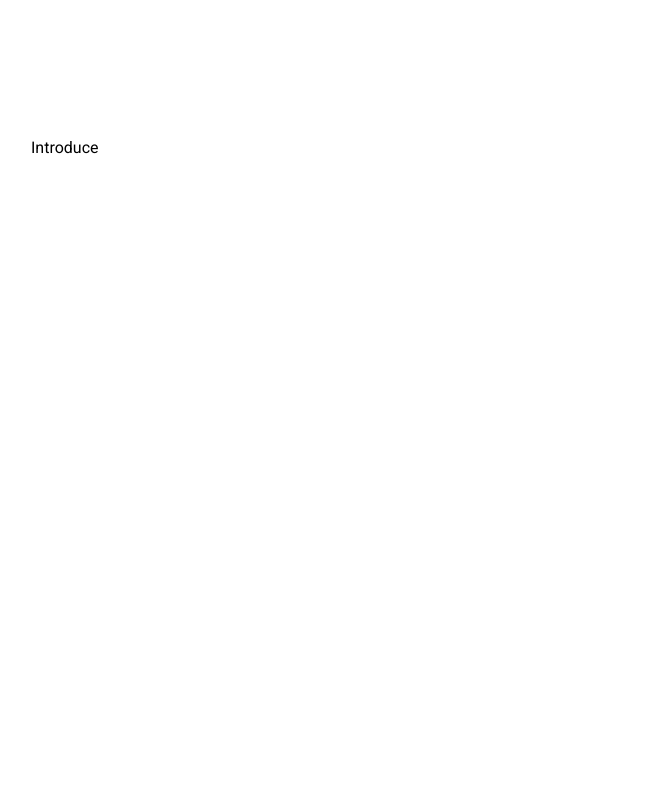
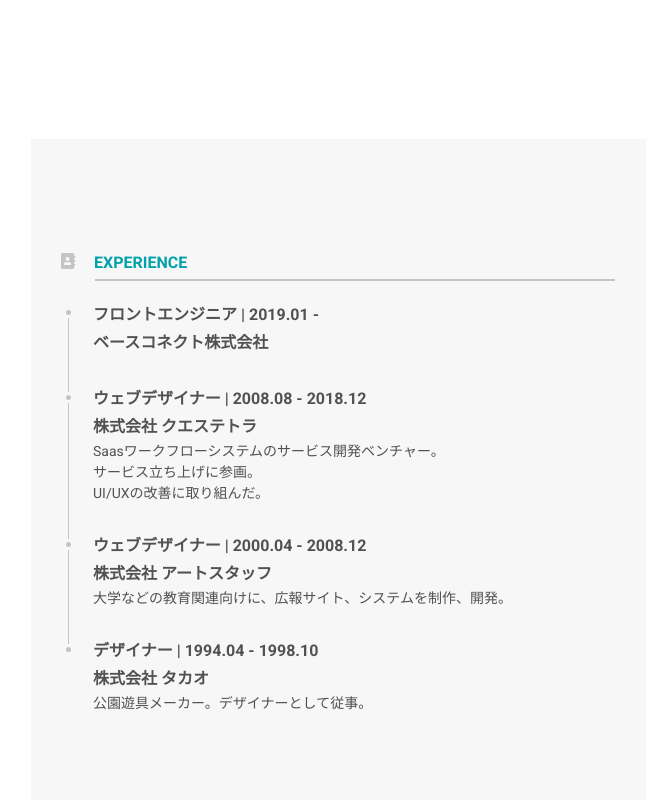
Before and after one commit to chillout2san/react_redux_lp, a React (Create React App) app: page / in a window 1280 px wide. Shown: the part 1160-1960 px from the top of the page, without its empty margins (9-655 px from the left). Built offline with nearby package versions, Linux system fonts and the light colour scheme.

Commit message:
feat: Experience部分実装

```diff
--- /dev/null
+++ b/src/components/common/IconHeader.tsx
@@ -0,0 +1,50 @@
+import styled from 'styled-components'
+import HumanIcon from './human.svg'
+import { Text } from './Text'
+
+interface IconHeaderProps {
+  title: string
+}
+
+const Wrapper = styled.div`
+  margin-bottom: 20px;
+`
+
+const IconTextWrapper = styled.div`
+  display: flex;
+  margin-bottom: 7px;
+`
+
+const Icon = styled.img`
+  width: 15px;
+  height: 16px;
+  margin-right: 18px;
+`
+
+const UnderLineWrapper = styled.div`
+  display: flex;
+  justify-content: flex-end;
+`
+
+const UnderLine = styled.div`
+  width: 520px;
+  height: 0px;
+  border: 1px solid #c4c4c4;
+  text-align: end;
+`
+
+export const IconHeader = (props: IconHeaderProps) => {
+  return (
+    <Wrapper>
+      <IconTextWrapper>
+        <Icon src={HumanIcon} alt="人間の形をしたアイコン" />
+        <Text color="#00A1AB" size="16px" weight="700">
+          {props.title}
+        </Text>
+      </IconTextWrapper>
+      <UnderLineWrapper>
+        <UnderLine />
+      </UnderLineWrapper>
+    </Wrapper>
+  )
+}
--- a/src/components/common/Text.ts
+++ b/src/components/common/Text.ts
@@ -5,10 +5,15 @@ interface TextProps {
   size: string
   weight: string
   mb?: string
+  height?: string
 }
 
 const bottom = (props: TextProps) => {
   return props.mb ? props.mb : '0px'
+}
+
+const height = (props: TextProps) => {
+  return props.height ? props.height : 'normal'
 }
 
 export const Text = styled.p`
@@ -16,4 +21,5 @@ export const Text = styled.p`
   font-size: ${(props: TextProps) => props.size};
   font-weight: ${(props: TextProps) => props.weight};
   margin-bottom: ${bottom};
+  line-height: ${height};
 `
--- a/src/components/home/Introduce.tsx
+++ /dev/null
@@ -1,13 +0,0 @@
-import React from 'react'
-import styled from 'styled-components'
-
-const Wrapper = styled.div`
-  width: 1200px;
-  height: 1160px;
-`
-
-const Introduce: React.VFC = () => {
-  return <Wrapper>Introduce</Wrapper>
-}
-
-export default Introduce
--- /dev/null
+++ b/src/components/home/Introduce/Introduce.tsx
@@ -0,0 +1,18 @@
+import React from 'react'
+import styled from 'styled-components'
+import { Experience } from './parts/IntroduceCard'
+
+const Wrapper = styled.div`
+  width: 1200px;
+  height: 1160px;
+  background: #f7f7f7;
+  padding: 114px 30px 100px 30px;
+`
+
+export const Introduce: React.VFC = () => {
+  return (
+    <Wrapper>
+      <Experience />
+    </Wrapper>
+  )
+}
--- /dev/null
+++ b/src/components/home/Introduce/parts/IntroduceCard.tsx
@@ -0,0 +1,120 @@
+import React from 'react'
+import styled from 'styled-components'
+import { IconHeader } from '../../../common/IconHeader'
+import { Text } from '../../../common/Text'
+
+const Wrapper = styled.div`
+  width: 554px;
+  height: 600px;
+`
+
+const FlexWrapper = styled.div`
+  display: flex;
+`
+
+const TextWrapper = styled.div`
+  width: 522px;
+`
+
+const SharpWrapper = styled.div`
+  width: 14px;
+  margin-top: 9px;
+  margin-right: 18px;
+`
+
+const Circle = styled.div`
+  width: 5px;
+  height: 5px;
+  border-radius: 50%;
+  background: #c4c4c4;
+  margin: 0px auto 3px auto;
+`
+
+interface LineProps {
+  height: string
+}
+
+const Line = styled.div`
+  width: 1px;
+  height: ${(props: LineProps) => props.height};
+  background: #c4c4c4;
+  margin: 0 auto 3px auto;
+`
+
+export const Experience: React.VFC = () => {
+  return (
+    <Wrapper>
+      <IconHeader title="EXPERIENCE" />
+      <FlexWrapper>
+        <SharpWrapper>
+          <Circle />
+          <Line height="74px" />
+          <Circle />
+          <Line height="136px" />
+          <Circle />
+          <Line height="94px" />
+          <Circle />
+        </SharpWrapper>
+        <TextWrapper>
+          <Text color="#515151" size="16px" weight="700" height="28px">
+            フロントエンジニア | 2019.01 -
+          </Text>
+          <Text
+            color="#515151"
+            size="16px"
+            weight="700"
+            height="28px"
+            mb="28px"
+          >
+            ベースコネクト株式会社
+          </Text>
+          <Text color="#515151" size="16px" weight="700" height="28px">
+            ウェブデザイナー | 2008.08 - 2018.12
+          </Text>
+          <Text color="#515151" size="16px" weight="700" height="28px">
+            株式会社 クエステトラ
+          </Text>
+          <Text color="#515151" size="14px" weight="400" height="21px">
+            Saasワークフローシステムのサービス開発ベンチャー。
+          </Text>
+          <Text color="#515151" size="14px" weight="400" height="21px">
+            サービス立ち上げに参画。
+          </Text>
+          <Text
+            color="#515151"
+            size="14px"
+            weight="400"
+            height="21px"
+            mb="28px"
+          >
+            UI/UXの改善に取り組んだ。
+          </Text>
+          <Text color="#515151" size="16px" weight="700" height="28px">
+            ウェブデザイナー | 2000.04 - 2008.12
+          </Text>
+          <Text color="#515151" size="16px" weight="700" height="28px">
+            株式会社 アートスタッフ
+          </Text>
+          <Text
+            color="#515151"
+            size="14px"
+            weight="400"
+            height="21px"
+            mb="28px"
+          >
+            大学などの教育関連向けに、広報サイト、システムを制作、開発。
+          </Text>
+          <Text color="#515151" size="16px" weight="700" height="28px">
+            デザイナー | 1994.04 - 1998.10
+          </Text>
+          <Text color="#515151" size="16px" weight="700" height="28px">
+            株式会社 タカオ
+          </Text>
+          <Text color="#515151" size="14px" weight="400" height="21px">
+            公園遊具メーカー。デザイナーとして従事。
+          </Text>
+        </TextWrapper>
+      </FlexWrapper>
+    </Wrapper>
+  )
+}
--- a/src/pages/Home.tsx
+++ b/src/pages/Home.tsx
@@ -2,7 +2,7 @@ import React from 'react'
 import styled from 'styled-components'
 import { Header } from '../components/home/Header/Header'
 import { Works } from '../components/home/Works/Works'
-import Introduce from '../components/home/Introduce'
+import { Introduce } from '../components/home/Introduce/Introduce'
 import Activity from '../components/home/Activity'
 import Social from '../components/home/Social'
 
```
Also changed, not shown: src/components/common/human.svg (added).
